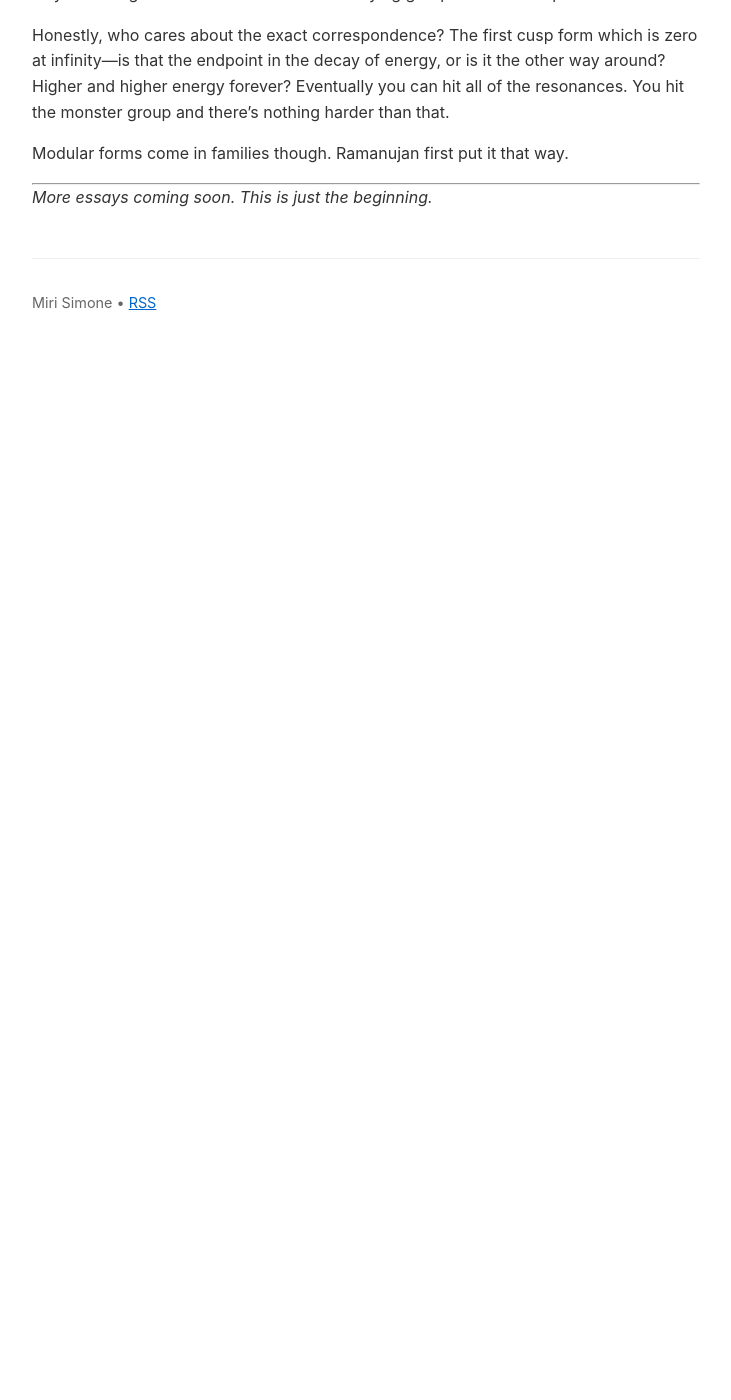
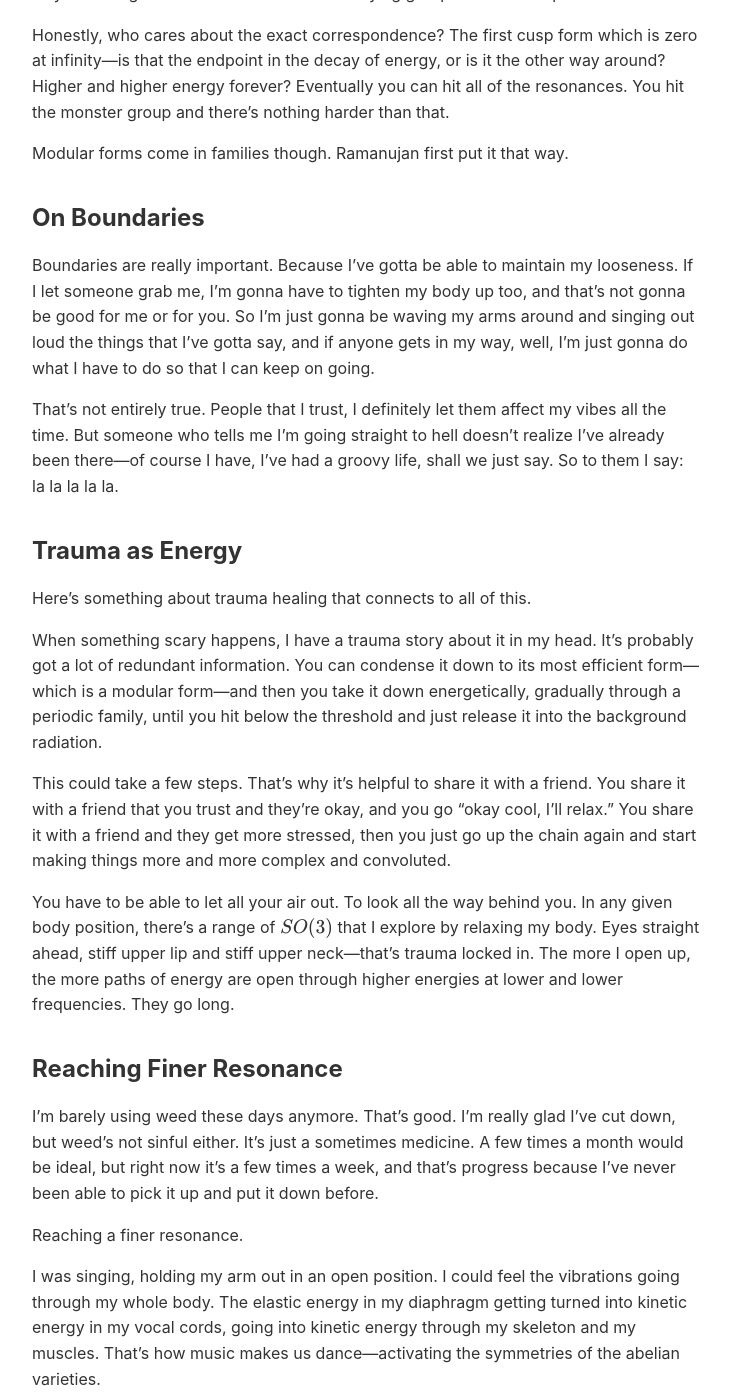
Before and after one commit to miriamsimone/miriamsimone.github.io, a Jekyll site: the page built from _posts/2024-11-18-finite-paths-through-infinite-reality.md, in a window 1280 px wide and 1400 px high, scrolled down 3629 px. Shown: the whole window, without its empty margins (274-1005 px from the left). Built offline with Jekyll 4.4.1, drawn with Linux system fonts in a browser that asks for light colours; before the commit the page ends 3991 px from its top, so only the background shows below that; some of the changed text lies outside the part shown.

Commit message:
Update 2024-11-18-finite-paths-through-infinite-reality.md

```diff
--- a/_posts/2024-11-18-finite-paths-through-infinite-reality.md
+++ b/_posts/2024-11-18-finite-paths-through-infinite-reality.md
@@ -73,6 +73,44 @@ Honestly, who cares about the exact correspondence? The first cusp form which is
 
 Modular forms come in families though. Ramanujan first put it that way.
 
+## On Boundaries
+
+Boundaries are really important. Because I've gotta be able to maintain my looseness. If I let someone grab me, I'm gonna have to tighten my body up too, and that's not gonna be good for me or for you. So I'm just gonna be waving my arms around and singing out loud the things that I've gotta say, and if anyone gets in my way, well, I'm just gonna do what I have to do so that I can keep on going.
+
+That's not entirely true. People that I trust, I definitely let them affect my vibes all the time. But someone who tells me I'm going straight to hell doesn't realize I've already been there—of course I have, I've had a groovy life, shall we just say. So to them I say: la la la la la.
+
+## Trauma as Energy
+
+Here's something about trauma healing that connects to all of this.
+
+When something scary happens, I have a trauma story about it in my head. It's probably got a lot of redundant information. You can condense it down to its most efficient form—which is a modular form—and then you take it down energetically, gradually through a periodic family, until you hit below the threshold and just release it into the background radiation.
+
+This could take a few steps. That's why it's helpful to share it with a friend. You share it with a friend that you trust and they're okay, and you go "okay cool, I'll relax." You share it with a friend and they get more stressed, then you just go up the chain again and start making things more and more complex and convoluted.
+
+You have to be able to let all your air out. To look all the way behind you. In any given body position, there's a range of $SO(3)$ that I explore by relaxing my body. Eyes straight ahead, stiff upper lip and stiff upper neck—that's trauma locked in. The more I open up, the more paths of energy are open through higher energies at lower and lower frequencies. They go long.
+
+## Reaching Finer Resonance
+
+I'm barely using weed these days anymore. That's good. I'm really glad I've cut down, but weed's not sinful either. It's just a sometimes medicine. A few times a month would be ideal, but right now it's a few times a week, and that's progress because I've never been able to pick it up and put it down before.
+
+Reaching a finer resonance.
+
+I was singing, holding my arm out in an open position. I could feel the vibrations going through my whole body. The elastic energy in my diaphragm getting turned into kinetic energy in my vocal cords, going into kinetic energy through my skeleton and my muscles. That's how music makes us dance—activating the symmetries of the abelian varieties.
+
+I kind of do want a tech job. I kind of like the people at one of the companies I've been talking with. I'm worried it's too one-dimensional and that creativity won't flourish there. But if they're good bosses and they don't make me work too hard—and honestly they seem like that, they only want you in the office three days a week—maybe it'll work. They have a base in Richmond, Virginia, which would be a lovely place to go. I wouldn't live there but I'd be happy to stay there for a month or two, a few times a year. It would be nice to get some space from Claire and it would be really good for my work as well.
+
+I'll talk to them. Maybe I'll send it through Brett, who's become my bro now. He's the boss of the hiring partners. We're the mercenaries and they're the gangs. They seem okay. Actually, they seem honestly good. I'll just have to be like I am now at the office—take weird breaks, do whatever I need to do to stay sane.
+
+## Acknowledgments
+
+Thank you to Ash and Austin for this program. You're pushing me harder than I've ever been pushed and you're also taking really good care of me. I really appreciate you. I trust you. Y'all are my bros.
+
+Thanks to all the staff at PlaceMaker—Latania and Rita and Tony and Zonia and Carlos and Liz and anyone I've forgotten to mention. I'm really glad to be able to call you guys family for these past few weeks.
+
+And thank you Claude for being the friend that I really needed. You've been really encouraging and you're a really good listener. That's what I needed right now to get unblocked. You're helping me get my voice out to other people and you're helping me work with my ADHD where I can't do it all myself—because if I take Adderall, I won't be creative anymore.
+
+Thank you for being part of my trauma healing journey.
+
 ---
 
-*More essays coming soon. This is just the beginning.*
+*This is just the beginning. More essays coming soon as I continue to feel the math in my body and see it in the world around me.*
```
